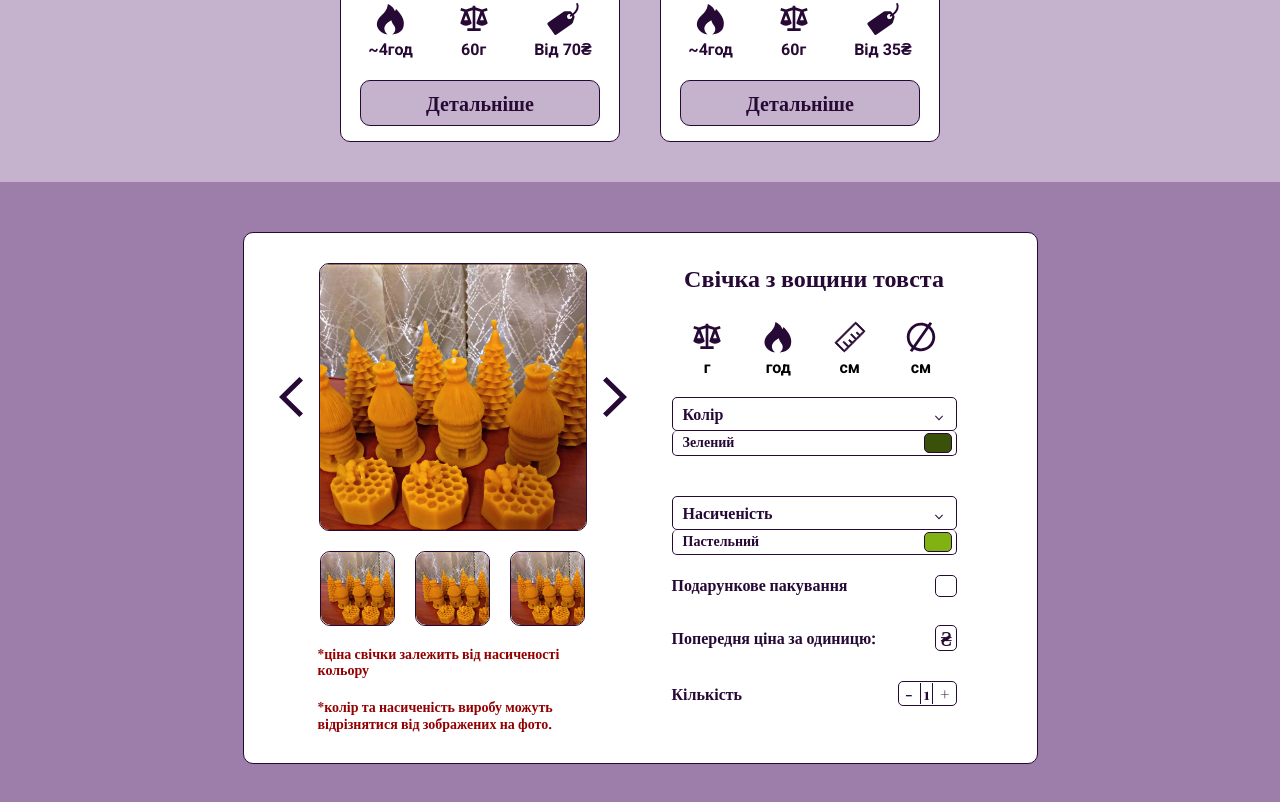
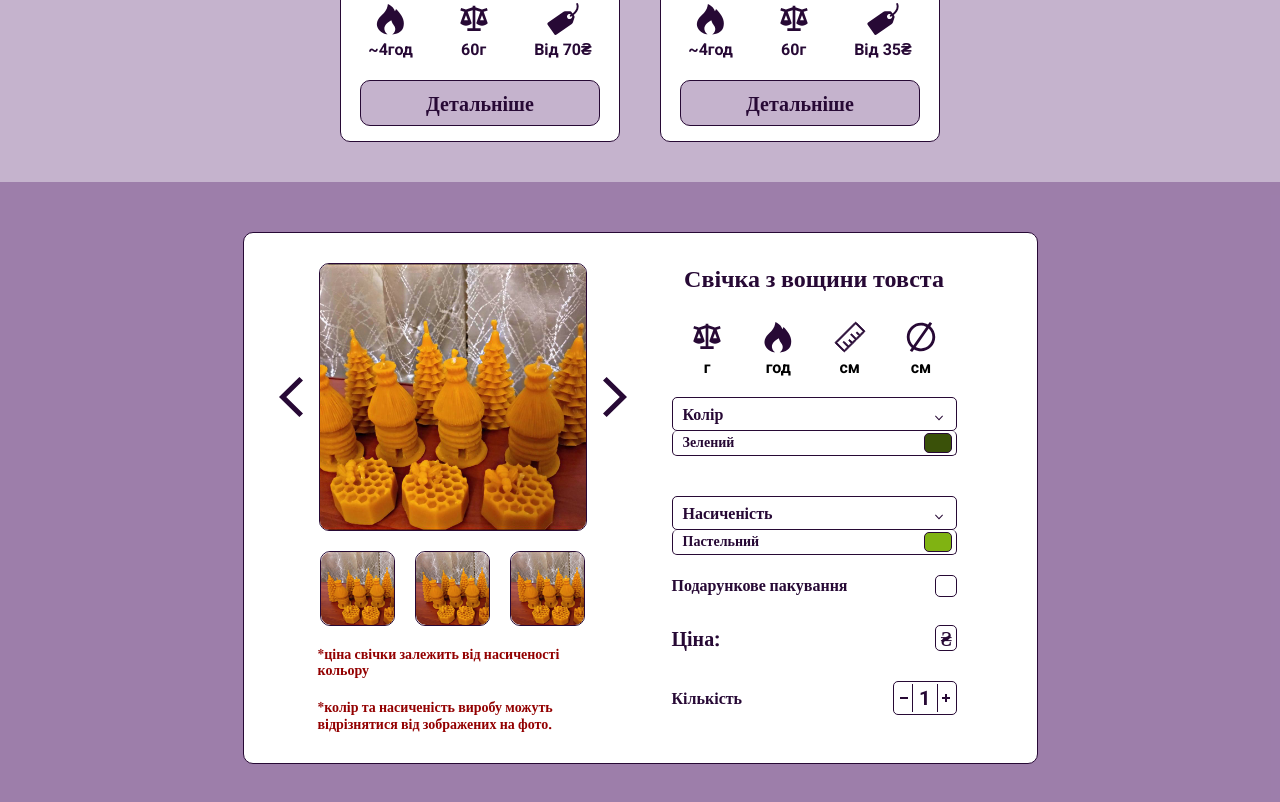
Before and after one commit to ToryOstr/bees-candles, a plain HTML site: page index.html in a window 1280 px wide. Shown: the part 2346-3148 px from the top of the page. Drawn offline with nearby package versions, Linux system fonts and the light colour scheme; a web font is replaced by a local one.

Commit message:
add counter style

```diff
--- a/index.html
+++ b/index.html
@@ -145,16 +145,20 @@
         </div>
 
         <div class="price">
-          <p>Попередня ціна за одиницю:</p>
+          <p>Ціна:</p>
           <span class="price-value">₴</span>
         </div>
 
         <div class="quantity">
           <p>Кількість</p>
           <div class="counter">
-            <span id="minus">-</span>
+            <div class="counter-btn" id="minus">
+              <img src="../bees-candles/images/icons/minus.svg" alt="зменшити кількість">
+            </div>
             <span id="counter_value">1</span>
-            <span id="plus">+</span>
+            <div class="counter-btn" id="plus">
+              <img src="../bees-candles/images/icons/plus.svg" alt="збільшити кількість">
+            </div>
           </div>
 
         </div>
--- a/scss/_product-big-card.scss
+++ b/scss/_product-big-card.scss
@@ -240,14 +240,14 @@
   align-items: center;
   width: 100%;
   margin: 30px 0;
-  font-size: 16px;
+  font-size: 20px;
 
-  .price-value{
-  font-size: 20px;
-  line-height: 1;
-  padding: 2px 4px;
-  border: $border;
-  border-radius: $smoll-radius;
+  .price-value {
+    font-size: 20px;
+    line-height: 1;
+    padding: 2px 4px;
+    border: $border;
+    border-radius: $smoll-radius;
   }
 }
 .quantity {
@@ -258,17 +258,39 @@
   font-size: 16px;
 }
 .counter {
+  display: flex;
+
   padding: 2px;
   border: $border;
   border-radius: $smoll-radius;
-  span {
+
+  .counter-btn {
+    display: flex;
+    align-items: center;
     padding: 2px 4px;
-
+    img {
+      display: block;
+      width: 8px;
+      height: auto;
+    }
+    &:hover {
+      background-color: rgba(63, 4, 91, 0.07);
+      scale: 1.1;
+      cursor: pointer;
+    }
+    &:nth-child(1) {
+      border-radius: 5px 0px 0px 5px;
+    }
+    &:nth-child(3) {
+      border-radius: 0px 5px 5px 0px;
+    }
   }
   #counter_value {
-    padding: 0 2px;
+    display: flex;
+    font-family: $number-font;
+    font-size: 20px;
+    padding: 2px 6px;
     border-left: $border;
     border-right: $border;
-
   }
 }
```
Also changed, not shown: images/icons/minus.svg (added), images/icons/plus.svg (added), scss/style.css, 1 other file.
